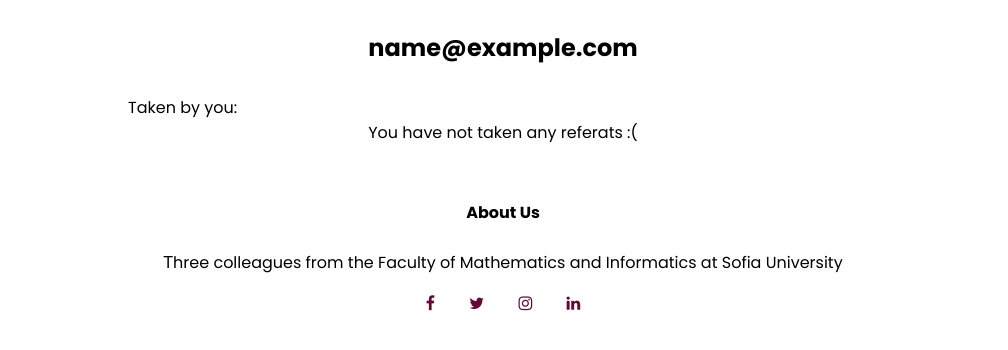
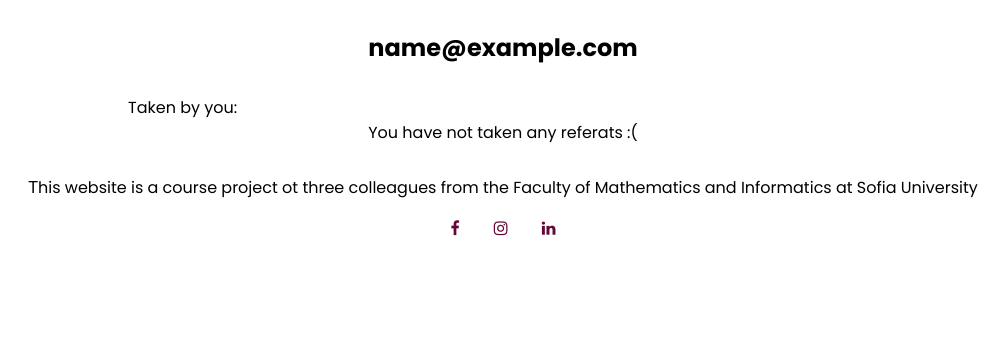
Before and after one commit to StefanRRachkov/WebCourseProject, a PHP site: page /profile in a window 1280 px wide. Shown: the part 133-483 px from the top of the page, without its empty margins (137-1145 px from the left). Run offline with PHP 8.4, Linux system fonts and the light colour scheme; the visitor is signed in with stand-in values (Sample User, id 1); data that the repository does not hold is empty.

Commit message:
Linked with AboutUs and fixed Footer

```diff
--- a/profile/index.php
+++ b/profile/index.php
@@ -40,7 +40,7 @@
                             echo ' <li><a href="../import">IMPORT</a></li>';
                         }
                     ?>
-                    <li><a href="#aboutUs">ABOUT US</a></li>
+                    <li><a href="../aboutus/aboutUs.php">ABOUT US</a></li>
                 </ul>
             </div>
         </nav>
@@ -78,15 +78,12 @@
     </section>
 
     <section class="footer">
-        <h4 id="aboutUs" >About Us</h4>
-        <p>Тhree colleagues from the Faculty of Mathematics and Informatics
+        <p>Тhis website is a course project ot three colleagues from the Faculty of Mathematics and Informatics
             at Sofia University </p>
         <div class="icons">
-            <i class="fa fa-facebook"></i>
-            <i class="fa fa-twitter"></i>
-            <i class="fa fa-instagram"></i>
-            <i class="fa fa-linkedin"></i>
-
+            <a href="https://www.facebook.com/lusi.ivanova.17/" target="_blank"><i class="fa fa-facebook"></i></a>
+            <a href="https://www.instagram.com/stefan.rachkov/" target="_blank"><i class="fa fa-instagram"></i></a>
+            <a href="https://www.linkedin.com/in/emanuil-gospodinov" target="_blank"><i class="fa fa-linkedin"></i></a>
         </div>
     </section>
 
```
